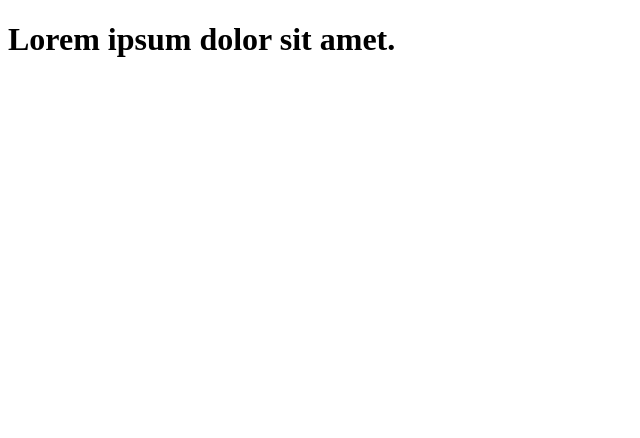
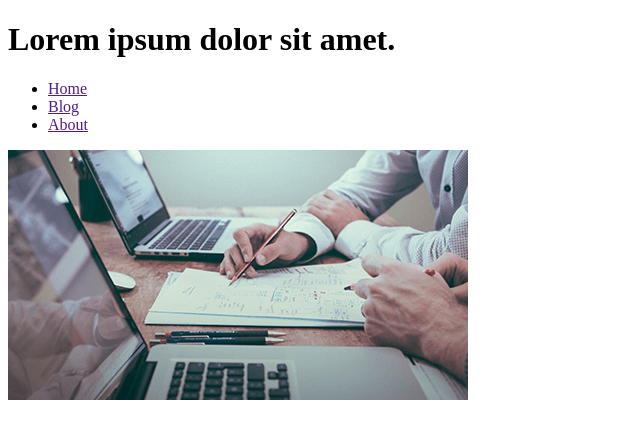
Before and after one commit to Sagdiyana07/teamwork, a plain HTML site: page index.html in a window 1280 px wide. Shown: the whole page, without its empty margins (0-640 px from the left). Drawn offline with Linux system fonts and the light colour scheme.

Commit message:
initial commit change

```diff
--- a/index.html
+++ b/index.html
@@ -8,5 +8,15 @@
 </head>
 <body>
     <h1>Lorem ipsum dolor sit amet.</h1>
+    <nav>
+        <ul>
+            <li><a href="">Home</a></li>
+            <li><a href="">Blog</a></li>
+            <li><a href="">About</a></li>
+        </ul>
+        <div class="div">
+            <img src="/frontend.png" alt="">
+        </div>
+    </nav>
 </body>
 </html>
```
Also changed, not shown: frontend.png (added).
